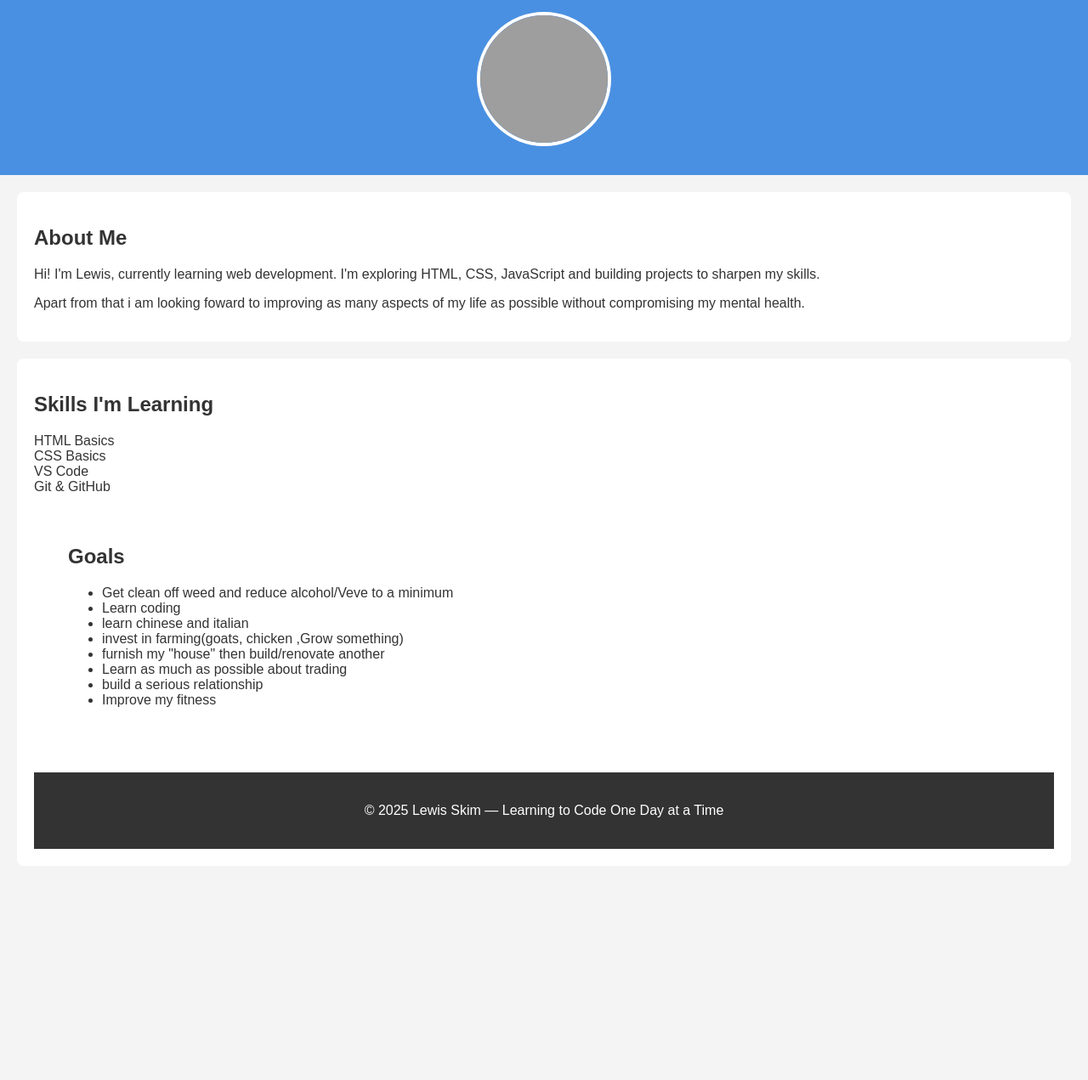
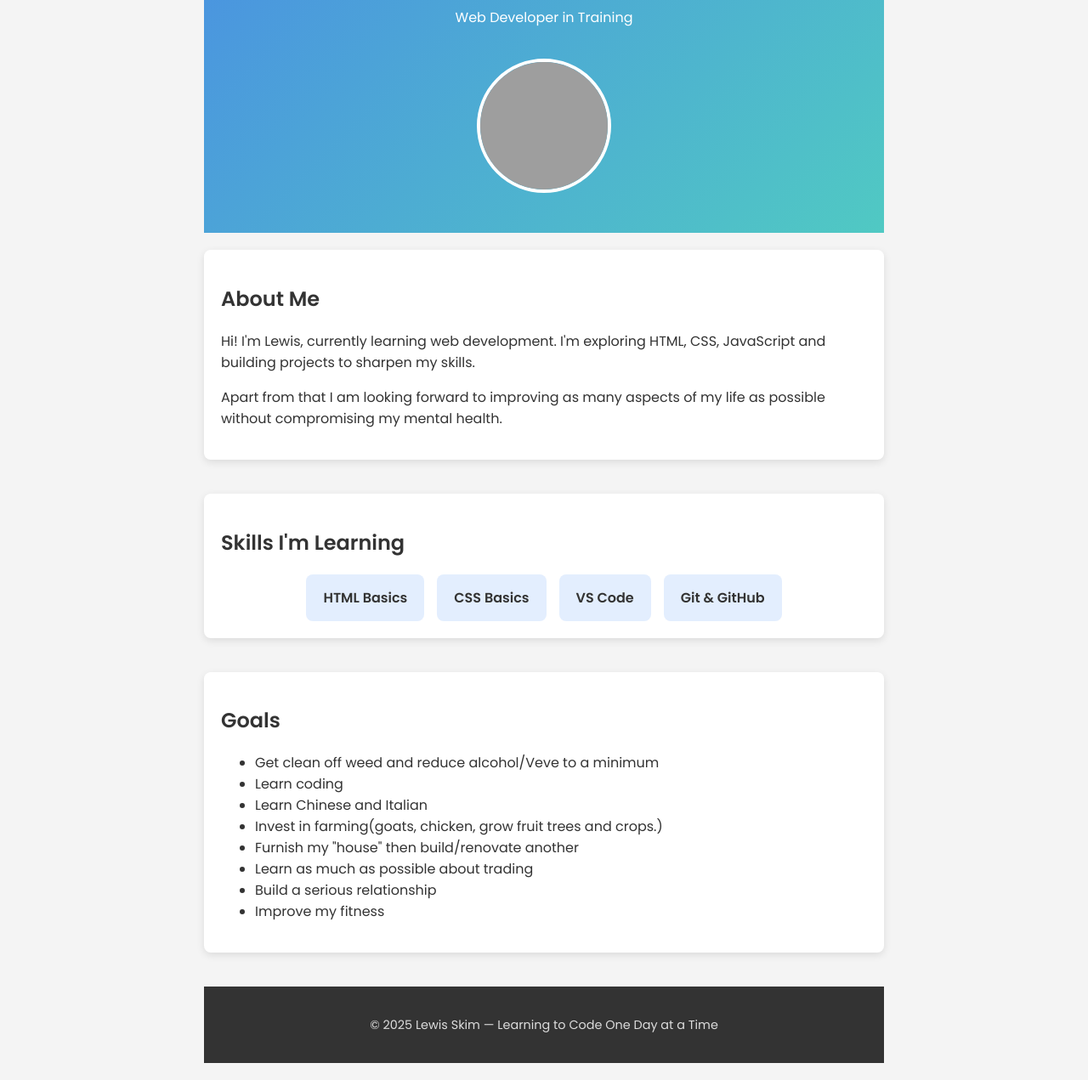
Before and after one commit to skimartik/My-Bio, a plain HTML site: page index.html in a window 1280 px wide. Shown: the part 188-1459 px from the top of the page at 85% size. Before the commit the page ends 1227 px from the top, so only its background shows below. Drawn offline with Linux system fonts and the light colour scheme; grey boxes are pictures that could not be loaded.

Commit message:
Updated CSS styling
Improved layout and card hover

Added Google font

Cleaned up HTML

```diff
--- a/index.html
+++ b/index.html
@@ -5,6 +5,8 @@
   <meta name="viewport" content="width=device-width, initial-scale=1.0">
   <title>My Bio</title>
   <link rel="stylesheet" href="style.css">
+  <link href="https://fonts.googleapis.com/css2?family=Poppins:wght@300;400;600&display=swap" rel="stylesheet">
+
 </head>
 <body>
 
@@ -16,18 +18,20 @@
   </ul>
 </nav>
 
+<div class="container">
+  <main>
 
   <header>
     <h1>Lewis Skim Mukangu</h1>
     <p>Web Developer in Training</p>
-    <img src="Profile_pic.jpg" alt="Profile Photo" class="profile">
+    <img src="Profile_pic.jpg" alt="Lewis Skim Profile Picture" class="profile">
 
   </header>
 
   <section id="about">
     <h2>About Me</h2>
-    <p>Hi! I'm Lewis, currently learning web development. I'm exploring HTML, CSS, JavaScript and building projects to sharpen my skills.</p>
-    <p>Apart from that i am looking foward to improving as many aspects of my life as possible without compromising my mental health. </p>
+    <p>Hi! I'm Lewis, currently learning web development. I'm exploring HTML, CSS, JavaScript and building projects to sharpen my skills. </p>
+    <p>Apart from that I am looking forward to improving as many aspects of my life as possible without compromising my mental health. </p>
   </section>
 
   <section id="skills">
@@ -41,24 +45,29 @@
     <div class="skill-card">Git & GitHub</div>
 
   </div>
+  </section>
 
-   <section id="Goals">
+
+   <section id="goals">
     <h2>Goals</h2>
     <ul>
       <li>Get clean off weed and reduce alcohol/Veve to a minimum</li>
       <li>Learn coding</li>
-      <li>learn chinese and italian</li>
-      <li>invest in farming(goats, chicken ,Grow something) </li>
-      <li>furnish my "house" then build/renovate another</li>
+      <li>Learn Chinese and Italian</li>
+      <li>Invest in farming(goats, chicken, grow fruit trees and crops.) </li>
+      <li>Furnish my "house" then build/renovate another</li>
       <li>Learn as much as possible about trading</li>
-      <li>build a serious relationship</li>
+      <li>Build a serious relationship</li>
       <li>Improve my fitness</li>
     </ul>
   </section>
+  </main>
 
   <footer>
   <p>© 2025 Lewis Skim — Learning to Code One Day at a Time</p>
 </footer>
+
+</div>
 </body>
 
 </html>
--- a/style.css
+++ b/style.css
@@ -1,5 +1,5 @@
 body {
-  font-family: Arial, sans-serif;
+  font-family: 'Poppins', Arial, sans-serif;
   margin: 0;
   padding: 0;
   background: #f4f4f4;
@@ -7,21 +7,29 @@ body {
 }
 
 header {
-  background: #4a90e2;
+   background: linear-gradient(135deg, #4a90e2, #50c9c3);
   color: white;
-  padding: 30px;
+  padding: 40px 20px;
   text-align: center;
 }
 
 section {
   padding: 20px;
-  margin: 20px;
+  margin: 20px 0 40px;
   background: white;
   border-radius: 8px;
+  box-shadow: 0 3px 10px rgba(0,0,0,0.1);
+  animation: fadeIn 0.8s ease both;
+}
+@keyframes fadeIn {
+  from { opacity: 0; transform: translateY(10px); }
+  to { opacity: 1; transform: translateY(0); }
 }
 nav {
   background: #333;
   padding: 10px 0;
+  border-bottom-left-radius: 8px;
+  border-bottom-right-radius: 8px;
 }
 
 nav ul {
@@ -37,11 +45,15 @@ nav a {
   color: white;
   text-decoration: none;
   font-weight: bold;
+    transition: 0.3s;
 }
 
 nav a:hover {
   text-decoration: underline;
+  opacity: 0.8;
 }
+
+
 .profile {
   width: 150px;
   height: 150px;
@@ -58,4 +70,50 @@ footer {
   background: #333;
   color: white;
   margin-top: 40px;
+
 }
+footer p {
+  font-size: 0.9rem;
+  color: #ddd;
+}
+
+.container {
+  max-width: 800px;
+  margin: 0 auto;
+  padding: 20px;
+}
+.skills-container {
+  display: flex;
+  flex-wrap: wrap;
+  gap: 15px;
+  justify-content: center;
+}
+
+.skill-card {
+  background: #e3eefe;
+  padding: 15px 20px;
+  border-radius: 8px;
+  font-weight: bold;
+  text-align: center;
+  transition: transform 0.3s, box-shadow 0.3s;
+}
+
+.skill-card:hover {
+  transform: translateY(-5px);
+  box-shadow: 0 5px 15px rgba(0,0,0,0.2);
+}
+@media (max-width: 600px) {
+  nav ul {
+    flex-direction: column;
+    gap: 10px;
+  }
+
+  .skills-container {
+    flex-direction: column;
+  }
+
+  .profile {
+    width: 120px;
+    height: 120px;
+  }
+}
```
